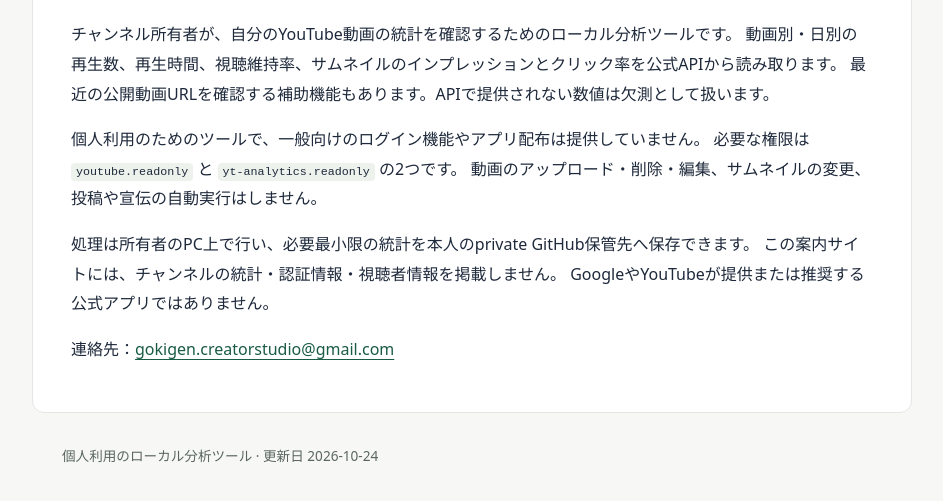
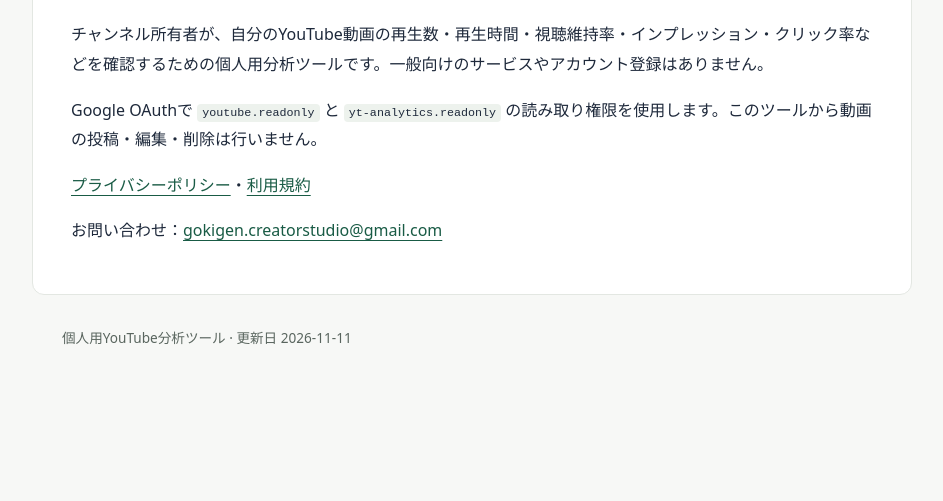
Before and after one commit to seven3com/seven3com.github.io, a plain HTML site: page index.html in a window 1280 px wide. Shown: the part 243-744 px from the top of the page, without its empty margins (168-1111 px from the left). Drawn offline with Linux system fonts and the light colour scheme.

Commit message:
docs(oauth): simplify existing analytics index.html

```diff
--- a/index.html
+++ b/index.html
@@ -1,12 +1,13 @@
 <!doctype html>
 <html lang="ja"><head><meta charset="utf-8"><meta name="viewport" content="width=device-width,initial-scale=1">
 <title>アプリについて | YouTube Creator Analytics Local</title>
-<meta name="description" content="所有者が自分のYouTubeチャンネル統計を読み取る個人用ツールの案内。">
+<meta name="description" content="自身のYouTubeチャンネルの統計を確認する個人用ツールの案内。">
 <link rel="stylesheet" href="style.css"></head><body>
 <header><a class="brand" href="index.html">YouTube Creator Analytics Local</a>
 <nav aria-label="案内ページ"><a href="index.html">アプリについて</a><a href="privacy.html">プライバシー</a><a href="terms.html">利用規約</a></nav></header>
 <main><h1>YouTube Creator Analytics Local</h1>
-<p>チャンネル所有者が、自分のYouTube動画の統計を確認するためのローカル分析ツールです。 動画別・日別の再生数、再生時間、視聴維持率、サムネイルのインプレッションとクリック率を公式APIから読み取ります。 最近の公開動画URLを確認する補助機能もあります。APIで提供されない数値は欠測として扱います。</p>
-<p>個人利用のためのツールで、一般向けのログイン機能やアプリ配布は提供していません。 必要な権限は <code>youtube.readonly</code> と <code>yt-analytics.readonly</code> の2つです。 動画のアップロード・削除・編集、サムネイルの変更、投稿や宣伝の自動実行はしません。</p>
-<p>処理は所有者のPC上で行い、必要最小限の統計を本人のprivate GitHub保管先へ保存できます。 この案内サイトには、チャンネルの統計・認証情報・視聴者情報を掲載しません。 GoogleやYouTubeが提供または推奨する公式アプリではありません。</p>
-<p>連絡先：<a href="mailto:gokigen.creatorstudio@gmail.com">gokigen.creatorstudio@gmail.com</a></p></main><footer>個人利用のローカル分析ツール · 更新日 2026-10-24</footer></body></html>
+<p>チャンネル所有者が、自分のYouTube動画の再生数・再生時間・視聴維持率・インプレッション・クリック率などを確認するための個人用分析ツールです。一般向けのサービスやアカウント登録はありません。</p>
+<p>Google OAuthで <code>youtube.readonly</code> と <code>yt-analytics.readonly</code> の読み取り権限を使用します。このツールから動画の投稿・編集・削除は行いません。</p>
+<p><a href="privacy.html">プライバシーポリシー</a>・<a href="terms.html">利用規約</a></p>
+<p>お問い合わせ：<a href="mailto:gokigen.creatorstudio@gmail.com">gokigen.creatorstudio@gmail.com</a></p></main>
+<footer>個人用YouTube分析ツール · 更新日 2026-11-11</footer></body></html>
```
